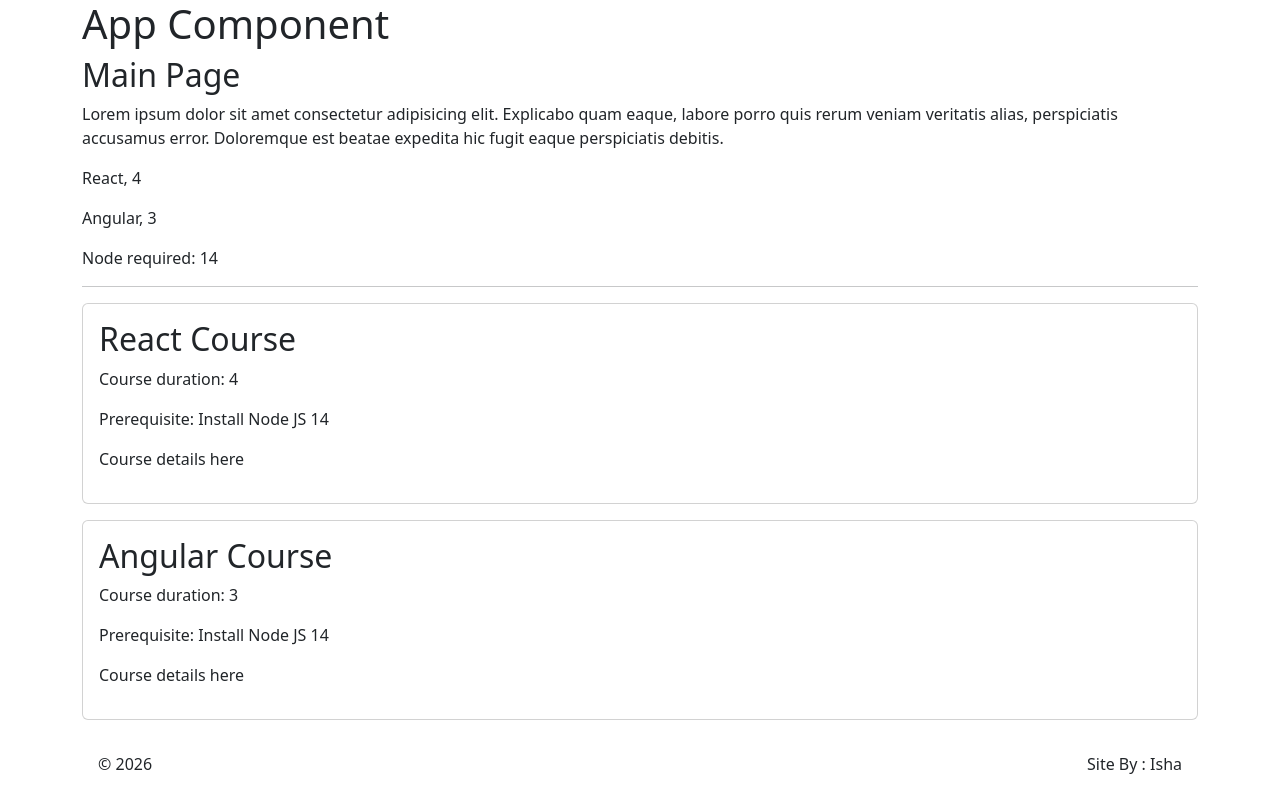
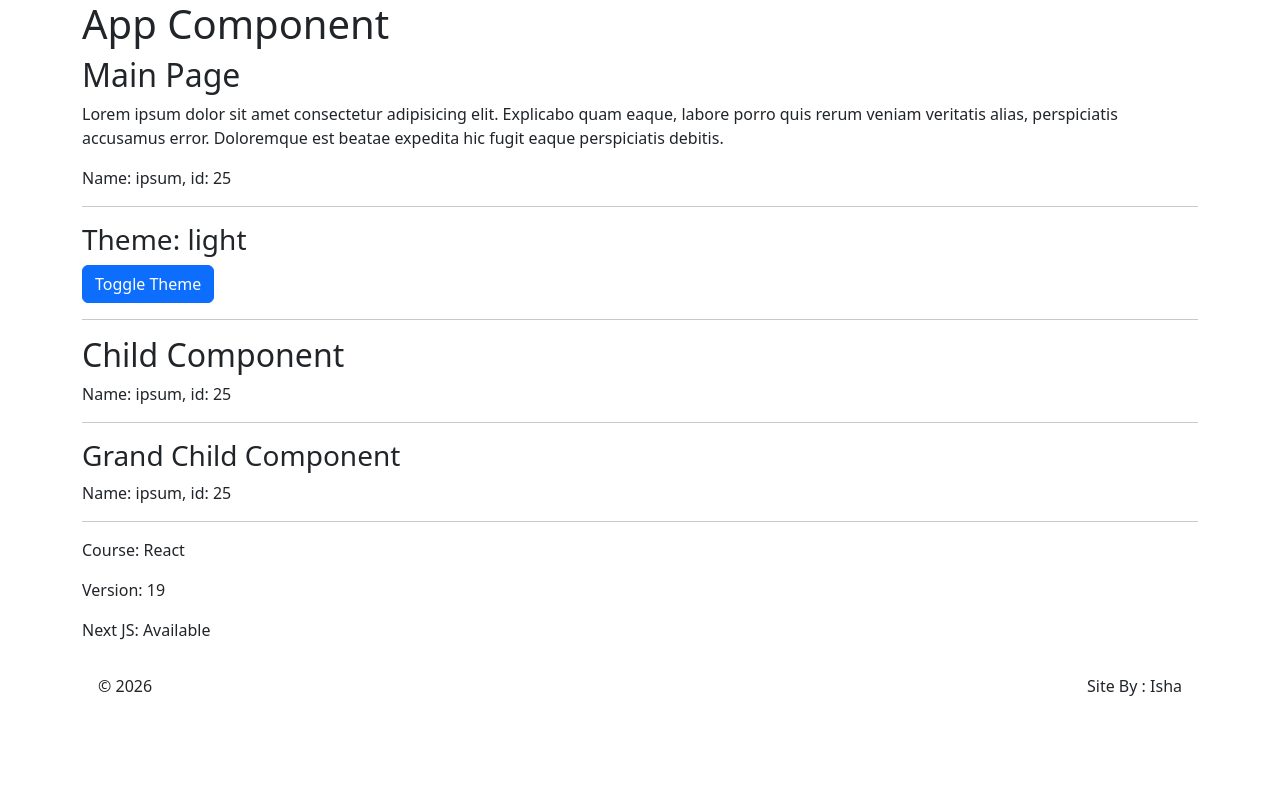
Before and after one commit to avimalhotra/react-feb26, a React (Vite) app: page / in a window 1280 px wide. Built offline with nearby package versions, Linux system fonts and the light colour scheme.

Commit message:
useContext

```diff
--- a/src/App.jsx
+++ b/src/App.jsx
@@ -6,13 +6,73 @@ import Course from "./Course";
 
 import "bootstrap/dist/css/bootstrap.min.css";
 import "./index.css";
-import { useState } from "react";
+// import { useState } from "react";
+import { createContext, useContext, useEffect, useState } from "react";
+import Child from "./Child";
 
 export default function App(){
 
-  const [node,setNode]=useState(14);
-  const react={ name:"React", duration:4};
-  const angular={ name:"Angular", duration:3};
+  const user={name:"ipsum", id:25};
+
+
+  const CourseContext=createContext();       // create context
+  const ThemeContext=createContext();
+
+
+  function CourseProvider(){
+    const course={name:"React", version: 19, next:true };
+
+    return (
+      <CourseContext.Provider value={course}>
+          <CourseDetails />
+      </CourseContext.Provider>
+    )
+
+  }
+
+  function CourseDetails(){
+      const course=useContext(CourseContext);
+
+      return (
+        <>
+          <p>Course: {course.name}</p>
+          <p>Version: {course.version}</p>
+          <p>Next JS: { (course.next) ? "Available" : "Not Available" }</p>
+        </>
+      )
+  }
+
+
+  function ThemeProvider(){
+
+    const [theme,setTheme]=useState(localStorage.theme||"light");
+
+    useEffect(()=>{
+        document.documentElement.setAttribute("data-bs-theme",theme);
+        localStorage.theme=theme;
+    },[theme]);
+
+    return (
+        <ThemeContext.Provider value={{theme,setTheme}}>
+            <ThemeConsumer />
+        </ThemeContext.Provider>
+    )
+
+  }
+
+  function ThemeConsumer(){
+      const {theme,setTheme}=useContext(ThemeContext);
+
+      return (
+        <>
+          <h3>Theme: {theme}</h3>
+          <button className="btn btn-primary" onClick={()=>setTheme( (theme=="light") ? "dark" :"light" )}>Toggle Theme</button>
+        </>
+      )
+  }
+
+
+
 
   return (
     <div className="container">
@@ -20,13 +80,15 @@ export default function App(){
       <main>
         <h2>Main Page</h2>
         <p>Lorem ipsum dolor sit amet consectetur adipisicing elit. Explicabo quam eaque, labore porro quis rerum veniam veritatis alias, perspiciatis accusamus error. Doloremque est beatae expedita hic fugit eaque perspiciatis debitis.</p>
-        <p>{react.name}, {react.duration}</p>
-        <p>{angular.name}, {angular.duration}</p>
-        <p>Node required: {node}</p>
+       <p>Name: {user.name}, id: {user.id}</p>
         <hr />
 
-        <Course name={react.name} duration={react.duration} nodeversion={node}></Course>
-        <Course name={angular.name} duration={angular.duration} nodeversion={node}></Course>
+         <ThemeProvider />
+        <hr />
+       <Child user={user} />
+          <hr />
+       <CourseProvider />
+
 
 
       </main>
--- /dev/null
+++ b/src/Child.jsx
@@ -0,0 +1,14 @@
+import GChild from "./GrandChild"
+
+export default function Child({user}){
+
+
+     return (
+          <section>
+               <h2>Child Component</h2>
+               <p>Name: {user.name}, id: { user.id }</p>
+               <hr />
+               <GChild x={user} />
+          </section>
+     )
+}
--- /dev/null
+++ b/src/GrandChild.jsx
@@ -0,0 +1,10 @@
+export default function GChild({x}){
+     console.log(x);
+
+     return (
+          <section>
+               <h3>Grand Child Component</h3>
+               <p>Name: {x.name}, id: {x.id}</p>
+          </section>
+     )
+}
```
Also changed, not shown: src/index.css (line endings or trailing spaces).
